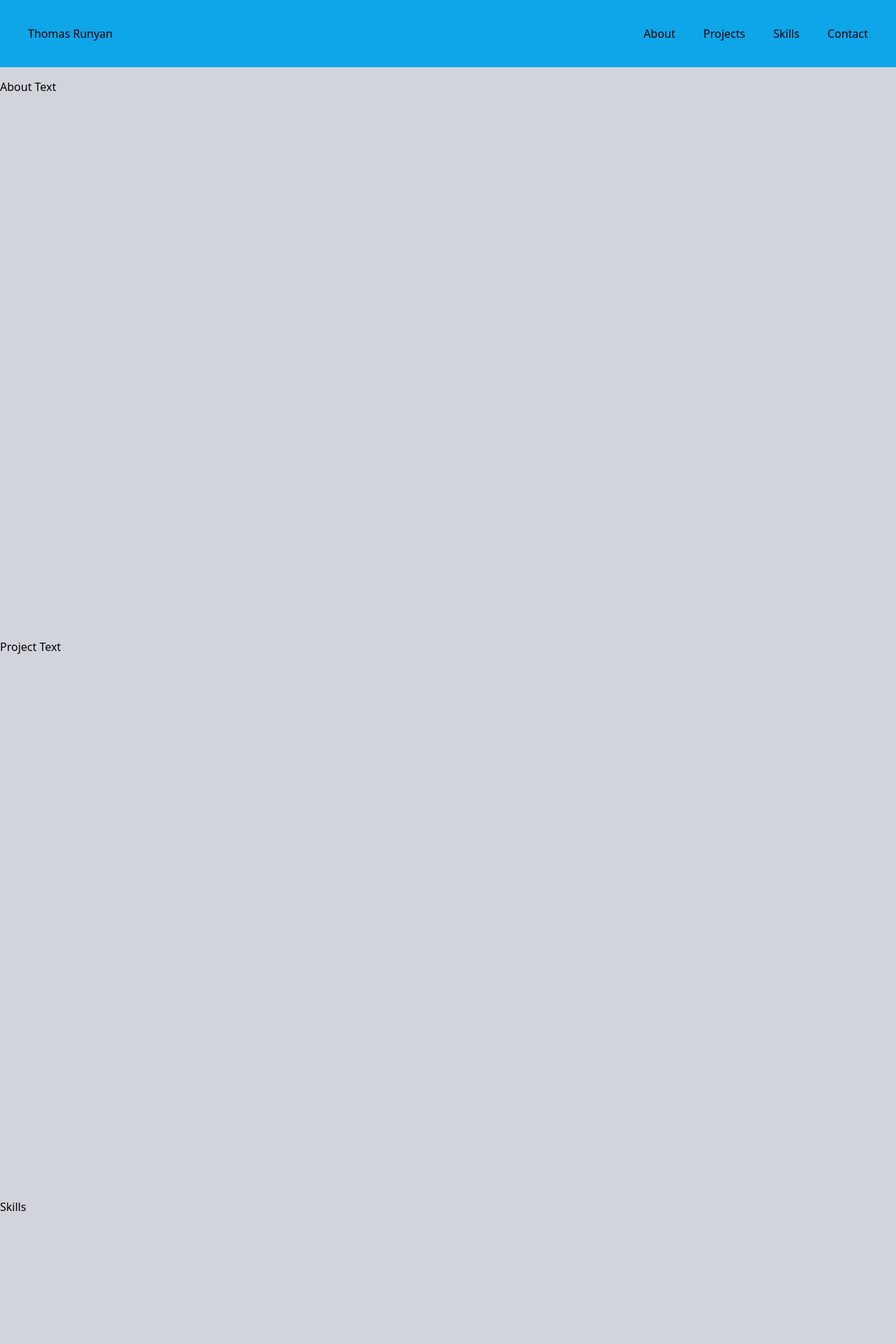
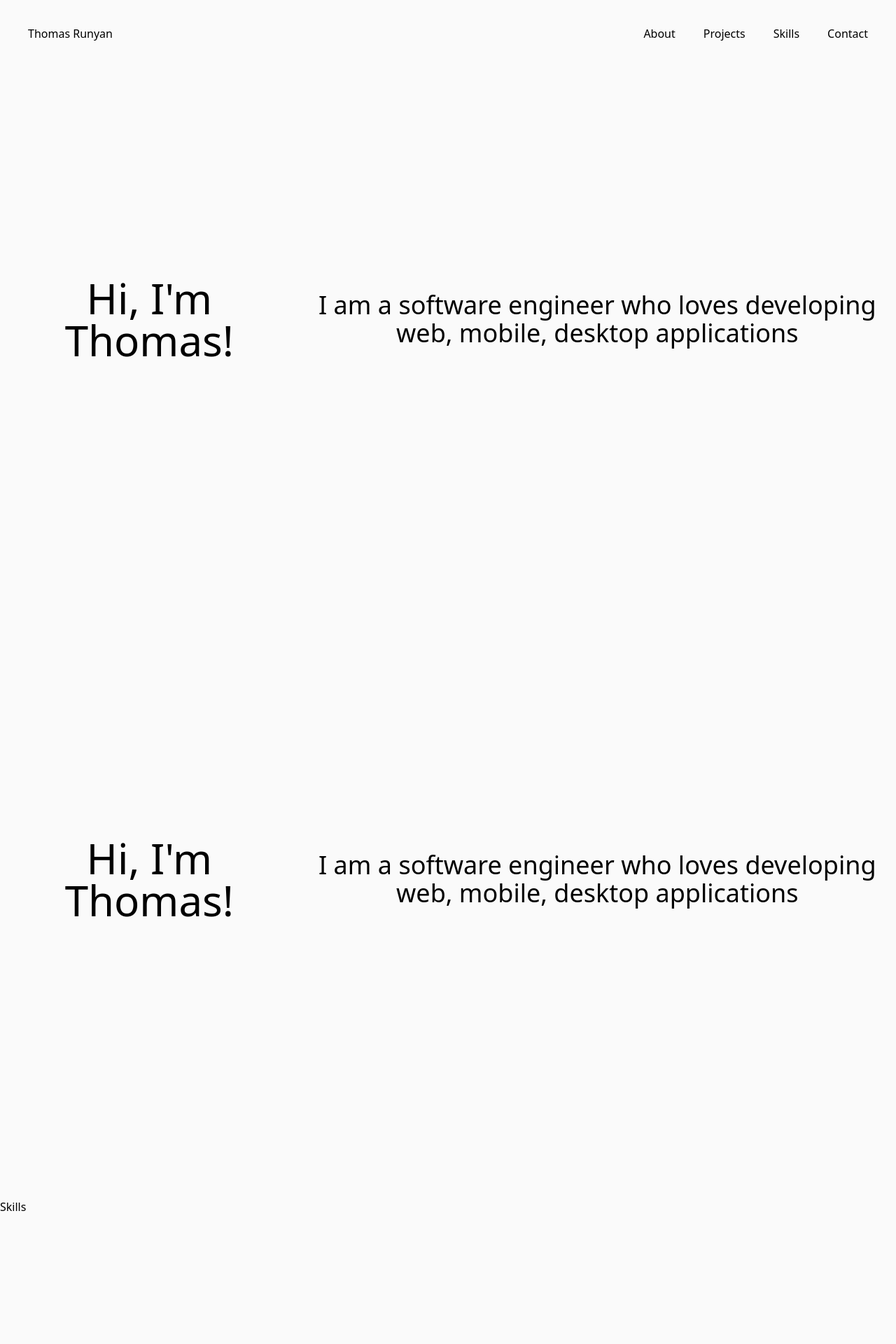
Before and after one commit to TJ-R/Portfolio-Website, a React (Create React App) app: page / in a window 1280 px wide. Shown: the top 1920 px of the page at 70% size. Built offline with nearby package versions, Linux system fonts and the light colour scheme.

Commit message:
Basic about page

```diff
--- a/src/components/About.js
+++ b/src/components/About.js
@@ -1,7 +1,14 @@
 const About = () => {
     return (
-        <div id="about" className="pt-28 h-screen w-full bg-gray-300">
-            <div>About Text</div>
+        <div id="about" className="pt-28 h-screen w-full bg-neutral-50 flex flex-row">
+            <div class="basis-1/3 flex justify-center items-center">
+                <h1 class="text-6xl text-center">
+                    Hi, I'm Thomas!
+                </h1>
+            </div>
+            <div class="basis-2/3 flex justify-center items-center">
+                <p class="text-4xl text-center">I am a software engineer who loves developing web, mobile, desktop applications</p>
+            </div>
         </div>
     );
 }
--- a/src/components/Contact.js
+++ b/src/components/Contact.js
@@ -1,6 +1,6 @@
 const Contact = () => {
     return (
-        <div id="contact" className="pt-28 h-screen w-full bg-gray-300">
+        <div id="contact" className="pt-28 h-screen w-full bg-neutral-50">
             <div>Contact Text</div>
         </div>
     );
--- a/src/components/Navbar.js
+++ b/src/components/Navbar.js
@@ -1,6 +1,6 @@
 const Navbar = () => {
     return (
-        <div className="fixed top-0 bg-sky-500 h-24 w-full flex flex-row justify-between items-center px-10">
+        <div className="fixed top-0 bg-neutral-50 h-24 w-full flex flex-row justify-between items-center px-10">
             <div>
                 Thomas Runyan
             </div>
--- a/src/components/Projects.js
+++ b/src/components/Projects.js
@@ -1,7 +1,14 @@
 const Projects = () => {
     return (
-        <div id="projects" className="pt-28 h-screen w-full bg-gray-300">
-            <div>Project Text</div>
+        <div id="projects" className="pt-28 h-screen w-full bg-neutral-50 flex flex-row">
+            <div class="basis-1/3 flex justify-center items-center">
+                <h1 class="text-6xl text-center">
+                    Hi, I'm Thomas!
+                </h1>
+            </div>
+            <div class="basis-2/3 flex justify-center items-center">
+                <p class="text-4xl text-center">I am a software engineer who loves developing web, mobile, desktop applications</p>
+            </div>
         </div>
     );
 }
--- a/src/components/Skills.js
+++ b/src/components/Skills.js
@@ -1,6 +1,6 @@
 const Skills = () => {
     return (
-        <div id="skills" className="pt-28 h-screen w-full bg-gray-300">
+        <div id="skills" className="pt-28 h-screen w-full bg-neutral-50">
             <div>Skills</div>
         </div>
     );
```
